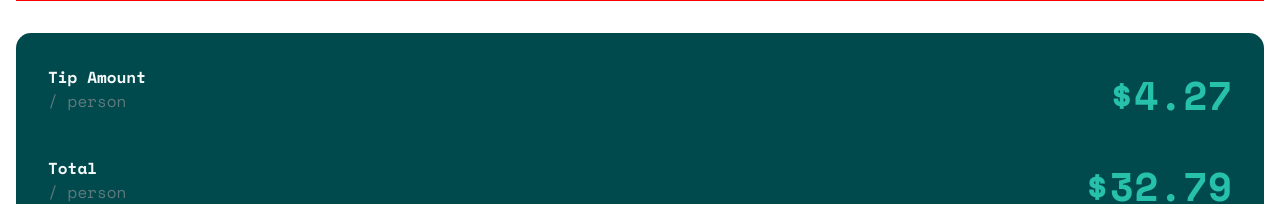
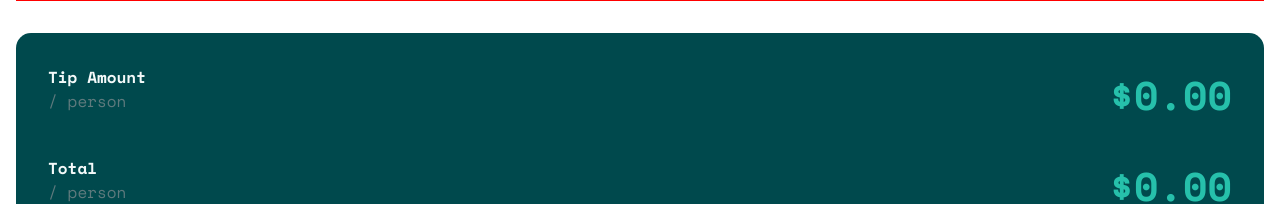
Before and after one commit to henokhm/frontend-mentors-tip-calculator-app, a React (Create React App) app: page / in a window 1280 px wide. Shown: the part 613-817 px from the top of the page. Built offline with nearby package versions, Linux system fonts and the light colour scheme.

Commit message:
Lift state up to App component

```diff
--- a/src/App.js
+++ b/src/App.js
@@ -1,10 +1,17 @@
+import { useState } from "react";
+
 import "./App.css";
 import SplitterLogo from "./images/logo.svg";
-
 import InputSection from "./components/InputSection";
 import OutputSection from "./components/OutputSection";
 
 function App() {
+  const [billInput, setBillInput] = useState("");
+  const [numPeopleInput, setNumPeopleInput] = useState("");
+  const [selectedPercentage, setSelectedPercentage] = useState(undefined);
+  const [tipDisplay, setTipDisplay] = useState(0);
+  const [totalDisplay, setTotalDisplay] = useState(0);
+
   const handleReset = () => {
     console.log("reset called");
   };
@@ -13,10 +20,17 @@ function App() {
     <div className="App">
       <img src={SplitterLogo} alt="Splitter logo" className="logo" />
       <div className="container">
-        <InputSection />
+        <InputSection
+          billInput={billInput}
+          setBillInput={setBillInput}
+          numPeopleInput={numPeopleInput}
+          setNumPeopleInput={setNumPeopleInput}
+          selectedPercentage={selectedPercentage}
+          setSelectedPercentage={setSelectedPercentage}
+        />
         <OutputSection
-          tipDisplay={4.27}
-          totalDisplay={32.79}
+          tipDisplay={tipDisplay.toFixed(2)}
+          totalDisplay={totalDisplay.toFixed(2)}
           handleReset={handleReset}
         />
       </div>
--- a/src/components/InputSection.js
+++ b/src/components/InputSection.js
@@ -1,13 +1,14 @@
-import { useState } from "react";
-
 import PercentageOptions from "./PercentageOptions";
 import "./InputSection.css";
 
-function InputSection() {
-  const [billInput, setBillInput] = useState("");
-  const [numPeopleInput, setNumPeopleInput] = useState("");
-  const [selectedPercentage, setSelectedPercentage] = useState(undefined);
-
+function InputSection({
+  billInput,
+  setBillInput,
+  numPeopleInput,
+  setNumPeopleInput,
+  selectedPercentage,
+  setSelectedPercentage,
+}) {
   const handleBillInputChange = (event) => {
     // TODO: Error handling
     setBillInput(event.target.value);
```
